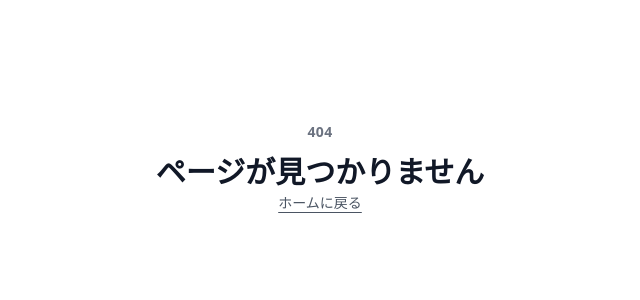
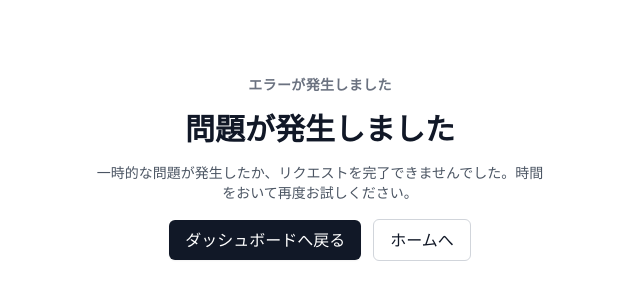
Before and after one commit to katsuki-ishii/memento, a Vue app in the folder frontend/: page /error in a window 1280 px wide. Before the commit this address had no page. Shown: the part 232-532 px from the top of the page, without its empty margins (320-960 px from the left). Built offline with nearby package versions, Linux system fonts and the light colour scheme.

Commit message:
feat: add router guards and error route

```diff
--- a/frontend/src/router/index.js
+++ b/frontend/src/router/index.js
@@ -6,10 +6,72 @@ const router = createRouter({
   routes,
 });
 
-// TODO: ガードで認証・初期設定の判定を実装する
+/**
+ * 仮のセッション取得:
+ * 今後 useAuthStore へ置き換える前提で sessionStorage を参照。
+ * 保存フォーマットの暫定キー: "memento_auth" = { accessToken, isSetupComplete }
+ */
+const getAuthSession = () => {
+  const storage =
+    typeof globalThis !== 'undefined' && globalThis.sessionStorage
+      ? globalThis.sessionStorage
+      : null;
+
+  try {
+    if (!storage) return { isAuthenticated: false, isSetupComplete: false };
+
+    const raw = storage.getItem('memento_auth');
+    if (!raw) return { isAuthenticated: false, isSetupComplete: false };
+    const parsed = JSON.parse(raw);
+    return {
+      isAuthenticated: Boolean(parsed?.accessToken),
+      isSetupComplete: Boolean(parsed?.isSetupComplete),
+    };
+  } catch (error) {
+    if (globalThis?.console) {
+      globalThis.console.warn('Failed to parse auth session', error);
+    }
+    return { isAuthenticated: false, isSetupComplete: false };
+  }
+};
+
 router.beforeEach((to, from, next) => {
-  // 仮実装: 何もせず通す
-  next();
+  const { isAuthenticated, isSetupComplete } = getAuthSession();
+
+  try {
+    // 公開ルート: 認証済みユーザーはホーム/認証系からダッシュボードまたは初期設定へ誘導
+    if (to.meta?.public) {
+      if (
+        isAuthenticated &&
+        (to.name === 'home' || to.name === 'auth-start' || to.name === 'auth-callback')
+      ) {
+        return next(isSetupComplete ? { name: 'dashboard' } : { name: 'setup' });
+      }
+      return next();
+    }
+
+    // 認証必須
+    if (to.meta?.requiresAuth && !isAuthenticated) {
+      return next({ name: 'auth-start', query: { redirect: to.fullPath } });
+    }
+
+    // 初期設定未完ユーザーはダッシュボード等へ行かせず setup へ
+    if (to.meta?.requiresSetup && isAuthenticated && !isSetupComplete) {
+      return next({ name: 'setup', query: { redirect: to.fullPath } });
+    }
+
+    // すでに初期設定済みのユーザーが /setup に来た場合はダッシュボードへ
+    if (to.name === 'setup' && isAuthenticated && isSetupComplete) {
+      return next({ name: 'dashboard' });
+    }
+
+    return next();
+  } catch (error) {
+    if (globalThis?.console) {
+      globalThis.console.error('Route guard error', error);
+    }
+    return next({ name: 'error' });
+  }
 });
 
 export default router;
--- a/frontend/src/router/routes.js
+++ b/frontend/src/router/routes.js
@@ -3,25 +3,32 @@ import AuthStart from '../views/auth/AuthStart.vue';
 import AuthCallback from '../views/auth/AuthCallback.vue';
 import Setup from '../views/setup/Setup.vue';
 import Dashboard from '../views/dashboard/Dashboard.vue';
+import ErrorPage from '../views/error/Error.vue';
 import NotFound from '../views/error/NotFound.vue';
 import Unauthorized from '../views/error/Unauthorized.vue';
 
 export const routes = [
   { path: '/', name: 'home', component: Home, meta: { public: true } },
-  { path: '/auth', name: 'auth', component: AuthStart, meta: { public: true } },
+  { path: '/auth/start', name: 'auth-start', component: AuthStart, meta: { public: true } },
   {
     path: '/auth/callback',
     name: 'auth-callback',
     component: AuthCallback,
     meta: { public: true, isCallback: true },
   },
-  { path: '/setup', name: 'setup', component: Setup, meta: { requiresAuth: true } },
+  {
+    path: '/setup',
+    name: 'setup',
+    component: Setup,
+    meta: { requiresAuth: true, setupOnly: true },
+  },
   {
     path: '/dashboard',
     name: 'dashboard',
     component: Dashboard,
     meta: { requiresAuth: true, requiresSetup: true },
   },
+  { path: '/error', name: 'error', component: ErrorPage, meta: { public: true } },
   { path: '/unauthorized', name: 'unauthorized', component: Unauthorized, meta: { public: true } },
   { path: '/:pathMatch(.*)*', name: 'not-found', component: NotFound, meta: { public: true } },
 ];
--- /dev/null
+++ b/frontend/src/views/error/Error.vue
@@ -0,0 +1,27 @@
+<template>
+  <main class="grid min-h-screen place-items-center bg-white px-6 py-16 text-gray-900">
+    <div class="max-w-md space-y-4 text-center">
+      <p class="text-sm font-semibold uppercase tracking-wide text-gray-500">
+        エラーが発生しました
+      </p>
+      <h1 class="text-3xl font-bold">問題が発生しました</h1>
+      <p class="text-sm text-gray-600">
+        一時的な問題が発生したか、リクエストを完了できませんでした。時間をおいて再度お試しください。
+      </p>
+      <div class="flex flex-wrap items-center justify-center gap-3">
+        <RouterLink
+          to="/dashboard"
+          class="rounded-md bg-gray-900 px-4 py-2 text-white shadow-sm transition hover:bg-gray-800"
+        >
+          ダッシュボードへ戻る
+        </RouterLink>
+        <RouterLink
+          to="/"
+          class="rounded-md border border-gray-300 px-4 py-2 text-gray-900 transition hover:border-gray-400"
+        >
+          ホームへ
+        </RouterLink>
+      </div>
+    </div>
+  </main>
+</template>
--- a/frontend/src/views/home/Home.vue
+++ b/frontend/src/views/home/Home.vue
@@ -11,7 +11,7 @@
         </p>
         <div class="flex flex-wrap gap-3">
           <RouterLink
-            to="/auth"
+            to="/auth/start"
             class="rounded-md bg-gray-900 px-4 py-2 text-white shadow-sm transition hover:bg-gray-800"
           >
             サインアップ / ログイン
```
Also changed, not shown: 1 other file (tests, documents, lock files or other folders).
